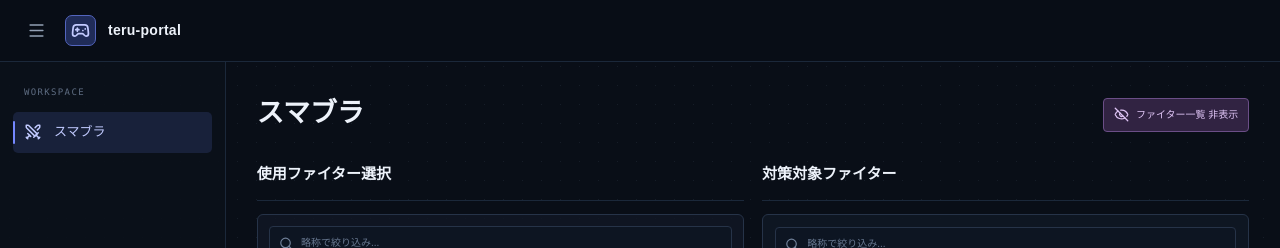
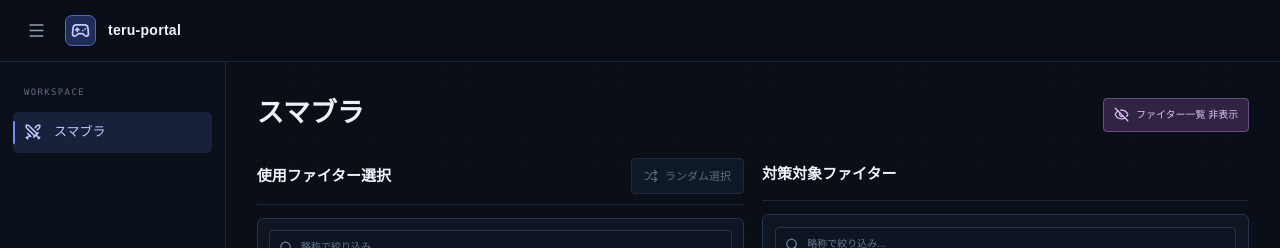
Before and after one commit to Teru11/teru-portal-app, a Next.js app: page / in a window 1280 px wide. Shown: the top 248 px of the page. Built offline with nearby package versions, Linux system fonts and the light colour scheme; no server answers; the database is empty.

Commit message:
ランダム選択追加

```diff
--- a/app/page.tsx
+++ b/app/page.tsx
@@ -16,6 +16,7 @@ import {
   Play,
   Save,
   Search,
+  Shuffle,
   Swords,
   X,
 } from "lucide-react";
@@ -173,6 +174,12 @@ export default function Home() {
   const visibleMyFighters = registeredCharacters.filter((character) =>
     !myFighterQuery || character.nickname.toLocaleLowerCase("ja") === myFighterQuery,
   );
+  /** 登録済みの使用キャラからランダムに選択します。 */
+  function selectRandomMyFighter() {
+    if (registeredCharacters.length === 0) return;
+    const index = Math.floor(Math.random() * registeredCharacters.length);
+    setMyCharacterId(registeredCharacters[index].id);
+  }
   /**
    * 略称の入力値を対象へ反映し、完全一致するファイターを選択します。
    * @param {string} value 検索欄の略称
@@ -402,6 +409,9 @@ export default function Home() {
           <section className="section-block" aria-labelledby="my-fighters-title">
             <div className="section-heading">
               <div className="section-title-wrap"><div><h2 id="my-fighters-title">使用ファイター選択</h2></div></div>
+              <button className="button button--outline" type="button" onClick={selectRandomMyFighter} disabled={loading || registeredCharacters.length === 0}>
+                <Shuffle size={14} />ランダム選択
+              </button>
             </div>
             <div className="my-fighters-panel">
               <label className="list-filter"><Search size={15} /><input value={myFighterSearch} onChange={(event) => setMyFighterSearch(event.target.value)} placeholder="略称で絞り込み..." aria-label="使用ファイターを略称で絞り込み" /></label>
```
Also changed, not shown: 2 other files (tests, documents, lock files or other folders).
